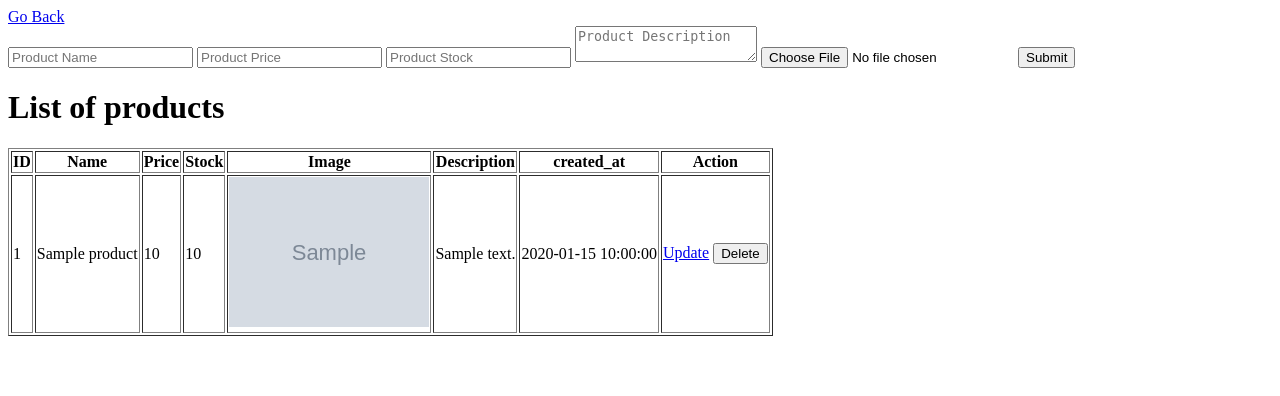
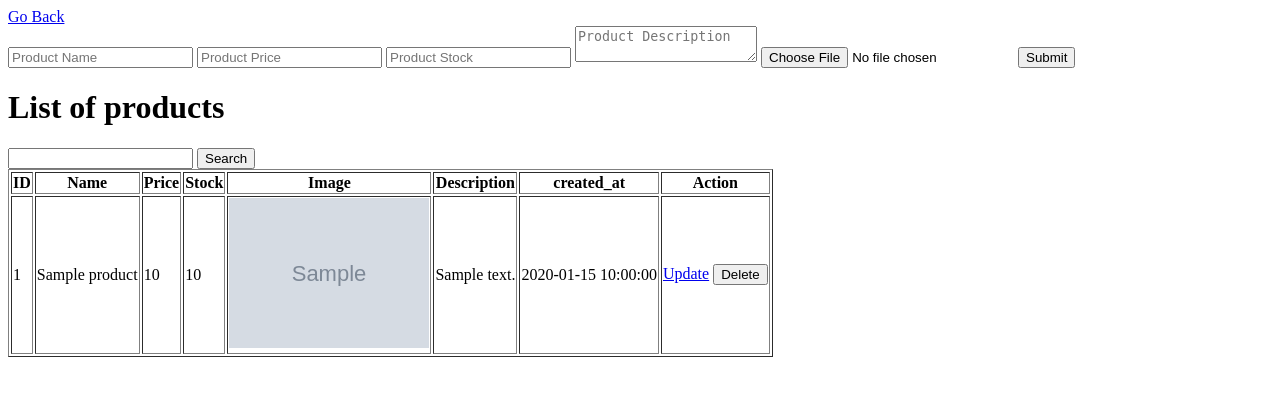
Before and after one commit to CliffCodeApe/p.t_electronic_jaya_88, a PHP site: page /admin/list_products.php in a window 1280 px wide. Shown: the top 396 px of the page. Run offline with PHP 8.4, Linux system fonts and the light colour scheme; tables that the repository leaves empty or names only in its code hold one stand-in row (values such as "Sample post"); grey boxes marked "Sample" are stand-in pictures.

Commit message:
feat: menambahkan fungsi search pada product

```diff
--- a/admin/list_products.php
+++ b/admin/list_products.php
@@ -1,8 +1,21 @@
 <?php
 include 'con.php';
 
-$q = "SELECT * FROM products";
-$r = mysqli_query($con, $q);
+
+$search = "";
+
+if(isset($_POST["search"])){
+  $search = $_POST['search'];
+  $q = "SELECT * FROM products WHERE name LIKE ?";
+  $stmt = mysqli_prepare($con, $q);
+  $search_param = "%" . $search . "%";
+  mysqli_stmt_bind_param($stmt, "s", $search_param);
+  mysqli_stmt_execute($stmt);
+  $r = mysqli_stmt_get_result($stmt);
+}else{
+  $q = "SELECT * FROM products";
+  $r = mysqli_query($con, $q);
+}
 ?>
 
 <!DOCTYPE html>
@@ -25,8 +38,11 @@ $r = mysqli_query($con, $q);
         </form>
 
         <h1>List of products</h1>
-
-        <table border="1">
+        <form action="" method="post">
+          <input type="search" name="search" id="" value="<?php echo htmlspecialchars($search);?>">
+          <button type="submit">Search</button>
+        </form>
+          <table border="1">
           <tr>
             <th>ID</th>
             <th>Name</th>
--- a/index.php
+++ b/index.php
@@ -6,6 +6,6 @@
     <title>Home Page</title>
 </head>
 <body>
-
+    <h1>P.T ELECTRONIC MAKMUR 88</h1>
 </body>
 </html>
--- a/tables.txt
+++ b/tables.txt
@@ -13,6 +13,7 @@ CREATE TABLE users (
     name VARCHAR(255) NOT NULL,
     email VARCHAR(255) UNIQUE NOT NULL,
     password VARCHAR(255) NOT NULL,
+    role VARCHAR(20) DEFAULT "customer",
     cart_id INTEGER REFERENCES carts(cart_id)
 );
 
```
Also changed, not shown: admin/img/Lab 1.png (added), admin/img/Lab 4.png (added), admin/img/Lab 5.png (added).
